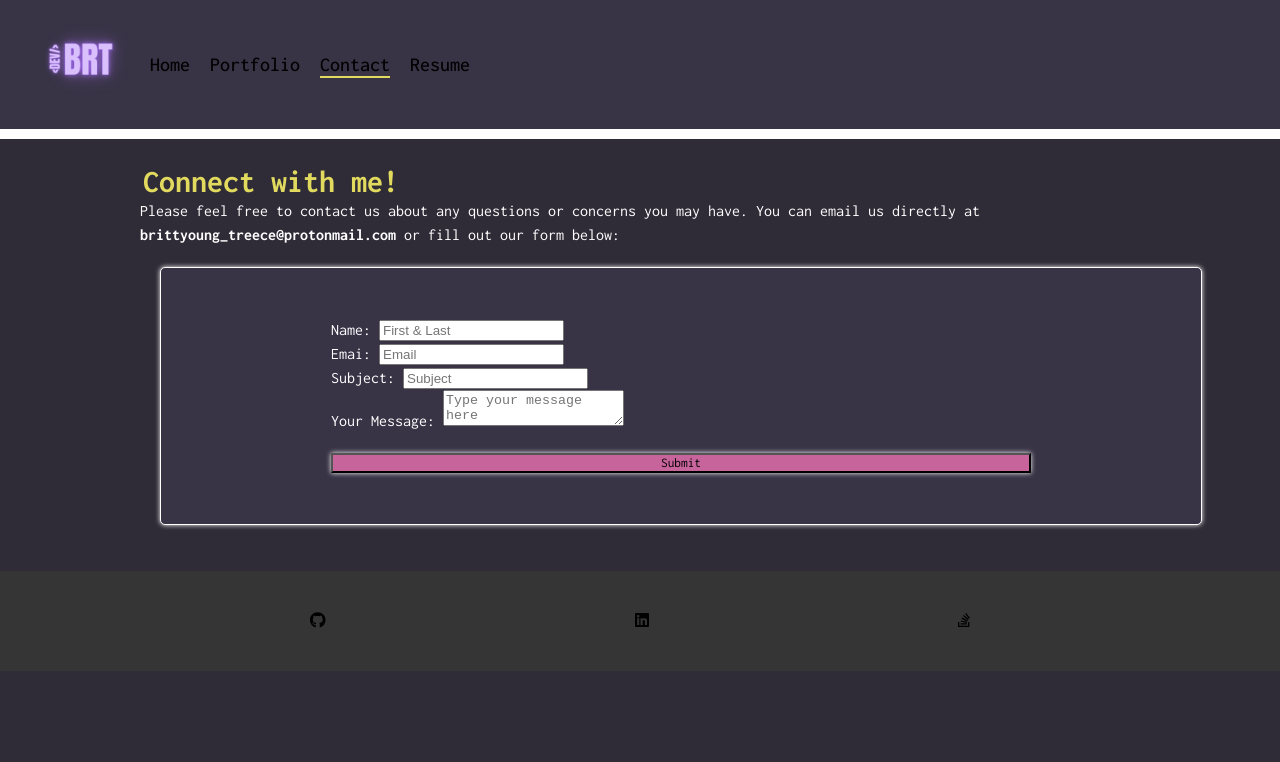
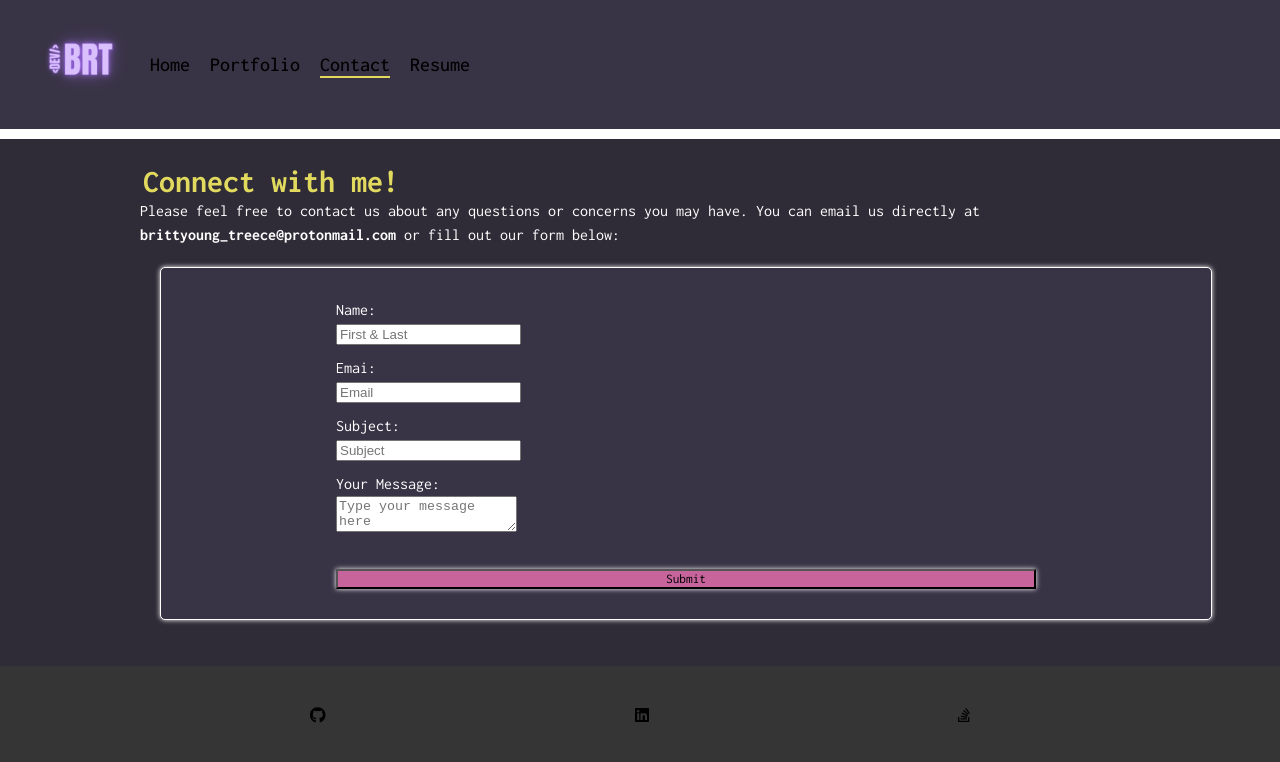
Before and after one commit to britt-young/my_space, a React (Vite) app: page /contact in a window 1280 px wide. Shown: the top 762 px of the page. Built offline with nearby package versions, Linux system fonts and the light colour scheme.

Commit message:
contact form styling

```diff
--- a/src/Components/Styles/Form.css
+++ b/src/Components/Styles/Form.css
@@ -1,7 +1,7 @@
 #contact-form {
     background-color: #383345!important;
     width: 100%;
-    padding: 5% 2%;
+    padding: 20px 25px;
     text-align: center;
     border: 1px solid #ffffff;
     border-radius: 5px;
@@ -12,7 +12,7 @@
 #contact-form Button {
     width: 100%;
     max-width: 700px;
-    margin: auto;
+    margin: 10px auto;
     text-align: left;
 }
 
@@ -24,3 +24,7 @@
     color: black;
     background-color: #c7649b!important;
 }
+
+#contact-form label {
+   display:flex;
+}
```
